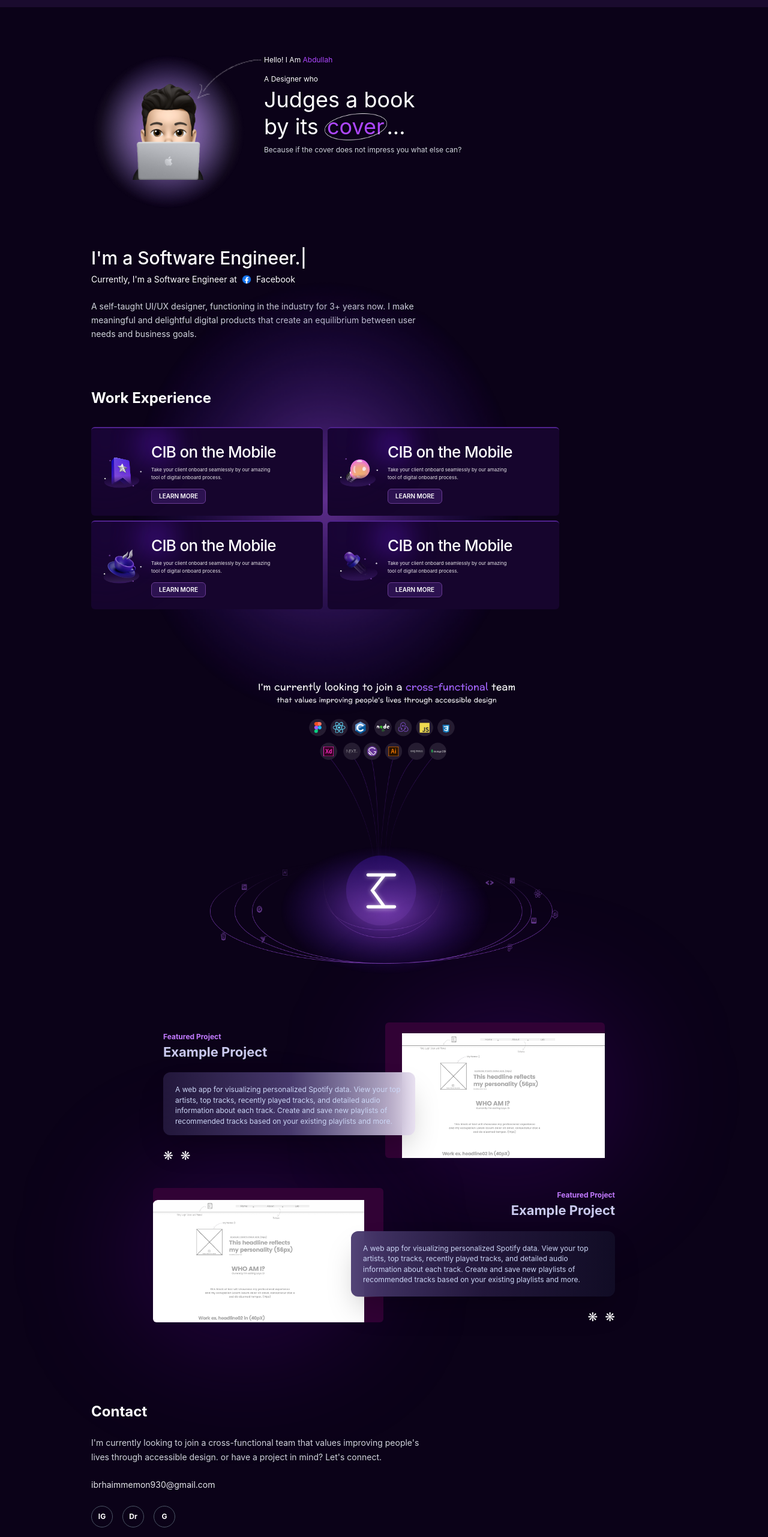
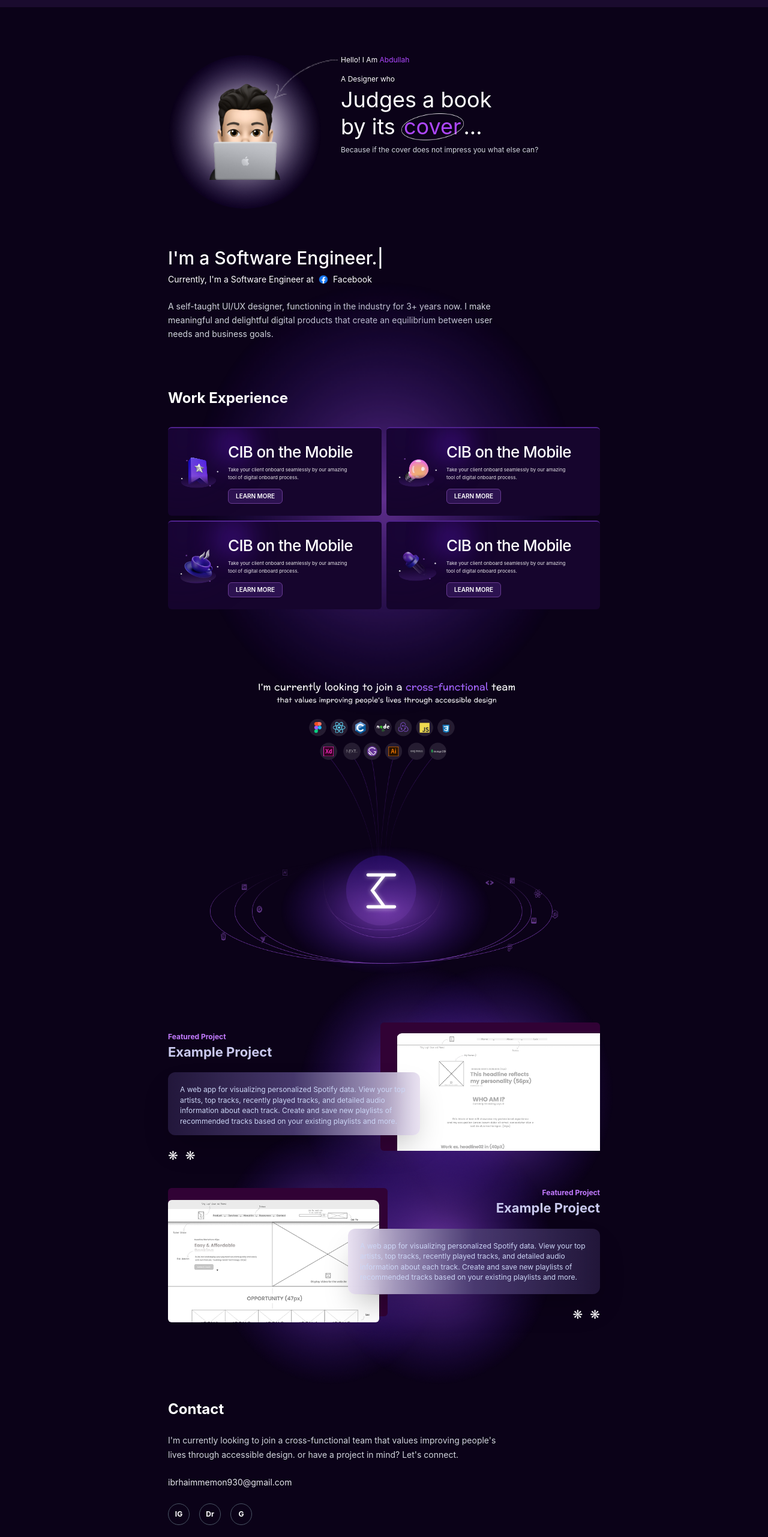
Before and after one commit to codewithabdullahbashir/Java-Script, a React (Vite) app in the folder my-react-app/: page / in a window 1280 px wide. Shown: the part 52-2615 px from the top of the page at 60% size. Built offline with nearby package versions, Linux system fonts and the light colour scheme.

Commit message:
Resolve Small Issue in Page

```diff
--- a/my-react-app/src/components/Cards.tsx
+++ b/my-react-app/src/components/Cards.tsx
@@ -12,10 +12,9 @@ interface CardProps {
 const Cards: React.FC<CardProps> = (props) => {
   return (
     <div className="relative flex w-full items-center gap-4 overflow-hidden rounded-md border-t-2 border-[#4F228D] bg-[#16052D] p-5">
-      {/* Background Glow Overlay */}
+
       <div className="absolute -left-10 -top-12 h-32 w-32 rounded-full bg-[#1e0544] opacity-50 blur-2xl" />
 
-      {/* Image Container */}
       <div className="relative flex h-16 w-16 shrink-0 items-center justify-center">
         <img
           className="h-full w-full object-contain"
@@ -24,7 +23,6 @@ const Cards: React.FC<CardProps> = (props) => {
         />
       </div>
 
-      {/* Content Container */}
       <div className="relative z-10 flex flex-col justify-center">
         <div className="absolute -left-6 -top-6 -z-10 h-16 w-16 rounded-full bg-[#6d17e4] opacity-40 blur-xl" />
 
--- a/my-react-app/src/screen/Home.tsx
+++ b/my-react-app/src/screen/Home.tsx
@@ -12,10 +12,11 @@ import Ovel from "../assets/Ovel.png";
 import Facebook from "../assets/Facebook.png";
 import Cards from "../components/Cards";
 import S1 from "../assets/S1.png";
+import S2 from "../assets/S2.png";
 
 const Home = () => {
   return (
-    <div className="min-h-screen w-auto bg-[#0b0218] font-sans text-white overflow-x-hidden">
+    <div className="min-h-screen w-auto overflow-x-hidden bg-[#0b0218] font-sans text-white">
       <nav className="bg-[#1A0B2E]">
         <div className="mx-auto flex h-16 max-w-5xl items-center justify-between px-6">
           <img src={MyLogo} alt="Logo" className="h-6 w-6 object-contain" />
@@ -34,20 +35,19 @@ const Home = () => {
         </div>
       </nav>
 
-      <main className="mx-auto max-w-5xl px-6">
+      <main className="mx-auto max-w-3xl px-6">
         <section className="relative mt-12 sm:mt-20">
-          <div className="flex flex-col items-center gap-8 sm:flex-row sm:items-start sm:justify-start">
-            <div className="relative flex h-56 w-56 shrink-0 items-center justify-center sm:h-64 sm:w-64">
+          <div className="flex flex-col items-center gap-8 sm:flex-row sm:items-start sm:justify-center">
+            <div
+              className="relative flex h-56 w-56 shrink-0 items-center justify-center overflow-hidden rounded-full bg-cover bg-center bg-no-repeat sm:h-64 sm:w-64"
+              style={{ backgroundImage: `url(${Gradient})` }}
+            >
               <img
                 src={Ellipse}
                 alt=""
                 className="absolute inset-0 h-full w-full object-contain"
               />
-              <img
-                src={Gradient}
-                alt=""
-                className="absolute inset-0 h-full w-full object-contain"
-              />
+
               <img
                 src={My}
                 alt="Portrait of Abdullah"
@@ -59,8 +59,9 @@ const Home = () => {
               <img
                 src={Arrow}
                 alt=""
-                className="absolute -top-10 left-1/2 -translate-x-1/2 sm:-left-35 sm:translate-x-0 h-40 w-auto"
+                className="absolute -top-10 left-1/2 h-40 w-auto -translate-x-1/2 sm:-left-35 sm:translate-x-0"
               />
+
               <p className="relative mb-2 text-xs sm:mb-4">
                 Hello! I Am <span className="text-purple-500">Abdullah</span>
               </p>
@@ -76,7 +77,7 @@ const Home = () => {
                   <img
                     src={Ovel}
                     alt=""
-                    className="absolute inset-0  h-full w-full "
+                    className="absolute inset-0 h-full w-full"
                   />
                 </span>
                 ...
@@ -88,22 +89,24 @@ const Home = () => {
             </div>
           </div>
 
-          <div className="mt-16">
+          <div className="mt-16 text-center sm:text-left">
             <h2 className="text-2xl font-medium sm:text-3xl">
               I'm a Software Engineer.|
             </h2>
 
             <p className="mt-2 flex items-center justify-center text-sm sm:justify-start">
               <span>Currently, I'm a Software Engineer at</span>
+
               <img
                 src={Facebook}
                 alt="Facebook"
                 className="mx-2 h-4 w-4 object-contain"
               />
+
               <span>Facebook</span>
             </p>
 
-            <p className="mt-6 max-w-xl text-sm leading-relaxed text-gray-300">
+            <p className="mx-auto mt-6 max-w-xl text-sm leading-relaxed text-gray-300 sm:mx-0">
               A self-taught UI/UX designer, functioning in the industry for 3+
               years now. I make meaningful and delightful digital products that
               create an equilibrium between user needs and business goals.
@@ -111,8 +114,8 @@ const Home = () => {
           </div>
         </section>
 
-        <section className="relative mt-20 max-w-195 ">
-          <h2 className="relative z-10 mb-8 text-2xl font-bold">
+        <section className="relative mx-auto mt-20 max-w-195">
+          <h2 className="relative z-10 mb-8 text-center text-2xl font-bold sm:text-left">
             Work Experience
           </h2>
 
@@ -162,14 +165,26 @@ const Home = () => {
         </section>
 
         <section className="relative mt-30 flex flex-col items-center overflow-hidden pb-10 text-center">
-          <img src={Main} alt="Main" className="h-auto max-w-145" />
+          <img
+            src={Main}
+            alt="Main"
+            className="h-auto w-full max-w-145 object-contain"
+          />
         </section>
 
         <section className="relative mx-auto mt-10 w-full max-w-184">
-          <div className="pointer-events-none absolute -right-8 top-1/2 h-72 w-96 -translate-y-1/2 rounded-full bg-purple-700/20 blur-[100px]" />
+          <div
+            className="pointer-events-none absolute -right-10 top-1/2 z-0 h-112.5 w-175 -translate-y-1/2 bg-center bg-no-repeat blur-5xl"
+            style={{ backgroundImage: `url(${Gradient})` }}
+          />
+
+          <div
+            className="pointer-events-none absolute -right-10 left-50 top-1/2 z-0 h-112.5 w-175 -translate-y-1/2 bg-center bg-no-repeat blur-5xl"
+            style={{ backgroundImage: `url(${Gradient})` }}
+          />
 
           <div className="relative min-h-53.5">
-            <div className="relative z-20 pt-4 md:pt-4">
+            <div className="relative z-20 pt-4">
               <p className="mb-1 text-xs font-bold text-purple-400">
                 Featured Project
               </p>
@@ -178,8 +193,8 @@ const Home = () => {
                 Example Project
               </h2>
 
-              <div className="relative z-30 w-full max-w-105 rounded-xl bg-linear-to-r from-[#24183d]/95 via-[#4a3b70]/95 to-[#e7dff0]/90 p-5 shadow-2xl backdrop-blur-lg md:h-26.25">
-                <p className="text-[18px] leading-[1.45] text-[#CCD6F6] md:text-[12px]">
+              <div className="relative z-30 h-26.25 w-full max-w-105 rounded-xl bg-linear-to-r from-[#24183d]/95 via-[#4a3b70]/95 to-[#e7dff0]/90 p-5 shadow-2xl backdrop-blur-lg">
+                <p className="text-[12px] leading-[1.45] text-[#CCD6F6]">
                   A web app for visualizing personalized Spotify data. View your
                   top artists, top tracks, recently played tracks, and detailed
                   audio information about each track. Create and save new
@@ -194,31 +209,37 @@ const Home = () => {
               </div>
             </div>
 
-            <div className="absolute right-0 top-0 z-10 hidden h-56.5 w-91.5 rounded-md bg-[#310235] p-0 md:block ">
+            <div className="absolute right-0 top-0 z-10 hidden h-53.5 w-91.5 rounded-md bg-[#310235] md:block">
               <img
                 src={S1}
                 alt="Example Project preview"
-                className="absolute right-0 top-4.5 h-52 w-84.5  object-cover"
+                className="absolute right-0 top-4.5 h-49 w-84.5 object-cover"
               />
             </div>
           </div>
         </section>
-        <section className="relative mx-auto mt-10 w-full max-w-[770px]">
-          {/* Purple glow */}
-          <div className="pointer-events-none absolute -left-10 top-1/2 h-72 w-96 -translate-y-1/2 rounded-full bg-purple-700/20 blur-[100px]" />
 
-          <div className="relative min-h-[224px]">
-            {/* Project Image */}
-            <div className="absolute left-0 top-0 z-10 h-[224px] w-[384px] rounded-md bg-[#310235]">
+        <section className="relative mx-auto mt-10 w-full max-w-184 px-4 sm:px-0">
+          <div
+            className="pointer-events-none absolute -left-20 top-1/2 z-0 h-112.5 w-175 -translate-y-1/2 bg-center bg-no-repeat blur-5xl"
+            style={{ backgroundImage: `url(${Gradient})` }}
+          />
+
+          <div
+            className="pointer-events-none absolute -right-20 top-1/2 z-0 h-112.5 w-175 -translate-y-1/2 bg-center bg-no-repeat blur-5xl"
+            style={{ backgroundImage: `url(${Gradient})` }}
+          />
+
+          <div className="relative min-h-53.5">
+            <div className="relative z-10 mx-auto h-53.5 w-full max-w-91.5 rounded-md bg-[#310235] md:absolute md:left-0 md:top-0 md:mx-0">
               <img
-                src={S1}
+                src={S2}
                 alt="Example Project preview"
-                className="absolute left-0 top-5 h-[204px] w-[352px] rounded-l-md object-cover"
+                className="absolute left-0 top-5 h-47.5 w-[94%] rounded-md object-cover sm:h-51 sm:w-88"
               />
             </div>
 
-            {/* Project Content */}
-            <div className="relative z-20 ml-auto flex w-[440px] flex-col items-end pt-1">
+            <div className="relative z-20 mx-auto mt-7 w-full max-w-110 text-center md:ml-auto md:mr-0 md:mt-4 md:text-right">
               <p className="mb-1 text-xs font-bold text-purple-400">
                 Featured Project
               </p>
@@ -227,8 +248,7 @@ const Home = () => {
                 Example Project
               </h2>
 
-              {/* Description Card */}
-              <div className="w-full rounded-xl bg-linear-to-r from-[#4a3b70]/95 via-[#24183d]/95 to-[#120d26]/95 p-5 shadow-2xl backdrop-blur-lg">
+              <div className="relative z-30 h-auto min-h-26.25 w-full max-w-105 rounded-xl bg-linear-to-r from-[#e7dff0]/95 via-[#4a3b70]/95 to-[#24183d]/90 p-5 text-left shadow-2xl backdrop-blur-lg md:ml-auto">
                 <p className="text-[12px] leading-[1.45] text-[#CCD6F6]">
                   A web app for visualizing personalized Spotify data. View your
                   top artists, top tracks, recently played tracks, and detailed
@@ -238,8 +258,7 @@ const Home = () => {
                 </p>
               </div>
 
-              {/* Icons */}
-              <div className="mt-5 flex gap-3 text-xl text-white">
+              <div className="mt-5 flex justify-center gap-3 text-xl text-white md:justify-end">
                 <span aria-hidden>❋</span>
                 <span aria-hidden>❋</span>
               </div>
@@ -247,10 +266,10 @@ const Home = () => {
           </div>
         </section>
 
-        <section className="mt-32 pb-24">
+        <section className="mt-32 pb-24 text-center sm:text-left">
           <h1 className="text-2xl font-bold">Contact</h1>
 
-          <p className="mt-6 max-w-xl text-sm leading-6 text-gray-300">
+          <p className="mx-auto mt-6 max-w-xl text-sm leading-6 text-gray-300 sm:mx-0">
             I'm currently looking to join a cross-functional team that values
             improving people's lives through accessible design. or have a
             project in mind? Let's connect.
@@ -263,19 +282,21 @@ const Home = () => {
             ibrhaimmemon930@gmail.com
           </a>
 
-          <div className="mt-6 flex gap-4 text-xs font-bold">
+          <div className="mt-6 flex justify-center gap-4 text-xs font-bold sm:justify-start">
             <a
               href="#"
               className="flex h-9 w-9 items-center justify-center rounded-full border border-gray-600 hover:border-purple-400 hover:text-purple-400"
             >
               IG
             </a>
+
             <a
               href="#"
               className="flex h-9 w-9 items-center justify-center rounded-full border border-gray-600 hover:border-purple-400 hover:text-purple-400"
             >
               Dr
             </a>
+
             <a
               href="#"
               className="flex h-9 w-9 items-center justify-center rounded-full border border-gray-600 hover:border-purple-400 hover:text-purple-400"
```
Also changed, not shown: my-react-app/src/assets/S2.png (added).
